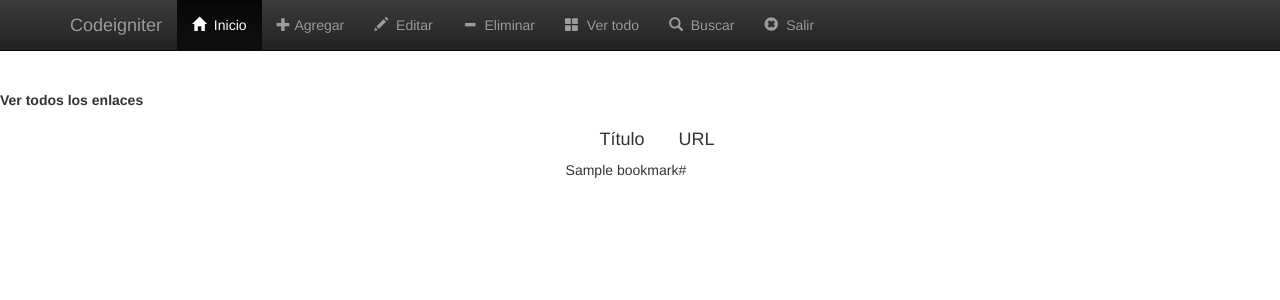
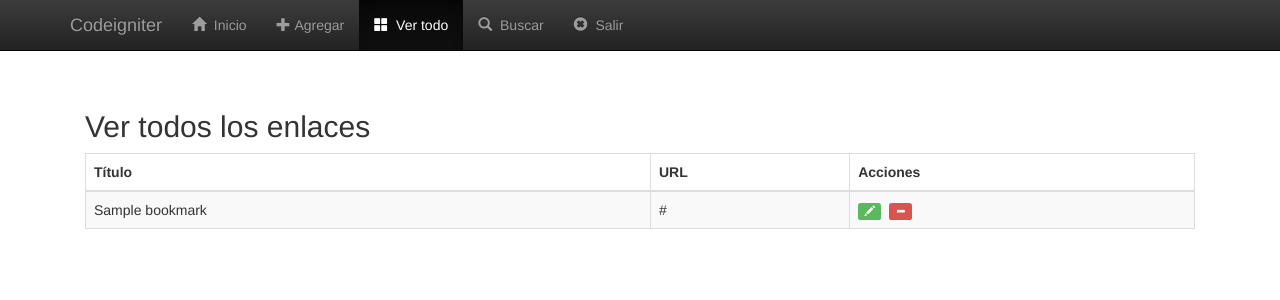
Before and after one commit to adamsistron/codeigniter, a CodeIgniter app: page /codeigniter/index.php/main/ver in a window 1280 px wide. Shown: the top 300 px of the page. Run offline with CodeIgniter, Linux system fonts and the light colour scheme; tables that the repository leaves empty hold one stand-in row (values such as "Sample post"); some libraries are stand-ins or nearby versions.

Commit message:
Ver todo y menu

```diff
--- a/application/models/bookmarksModel.php
+++ b/application/models/bookmarksModel.php
@@ -10,7 +10,7 @@ class bookmarksModel extends CI_Model {
   	$this->db->insert('bookmarks', $data);
   }
 
-  function verTodo(){
+  function verTodo($limite = 0){
   	$query = $this->db->get('bookmarks');
   	if ($query->num_rows() > 0){
   		return $query;
@@ -29,4 +29,13 @@ class bookmarksModel extends CI_Model {
     }
   }
 
+  function eliminarId($id){
+    $this->db->where('id', $id);
+    $this->db->delete('bookmarks');
+  }
+
+
+
+
+
 }
--- a/application/views/headers/menu.php
+++ b/application/views/headers/menu.php
@@ -10,37 +10,26 @@
       <a class="navbar-brand" href="#">Codeigniter</a>
     </div>
     <div id="navbar" class="collapse navbar-collapse">
+    <?php $activa = $this->uri->segment(2); ?>
       <ul class="nav navbar-nav">
-        <li class="active">
+        <li <?php if ($activa == ''){ echo "class='active'"; } ?>>
         	<a href="<?=base_url()?>">
         		<span class="glyphicon glyphicon-home"></span>&nbsp;
         		Inicio
         	</a>
         </li>
-        <li>
+        <li <?php if ($activa == 'agregar'){ echo "class='active'"; } ?>>
         	<a href="<?=base_url()?>index.php/main/agregar">
         		<span class="glyphicon glyphicon-plus"></span>&nbsp;Agregar
         	</a>
         </li>
-        <li>
-          <a href="<?=base_url()?>index.php/main/editar">
-          	<span class="glyphicon glyphicon-pencil"></span>&nbsp;
-          	Editar
-          </a>
-        </li>
-        <li>
-					<a href="<?=base_url()?>index.php/main/eliminar">
-						<span class="glyphicon glyphicon-minus"></span>&nbsp;
-						Eliminar
-					</a>
-				</li>
-				<li>
+				<li <?php if ($activa == 'ver'){ echo "class='active'"; } ?>>
 					<a href="<?=base_url()?>index.php/main/ver">
 						<span class="glyphicon glyphicon-th-large"></span>&nbsp;
 						Ver todo
 					</a>
 				</li>
-				<li>
+				<li <?php if ($activa == 'buscar'){ echo "class='active'"; } ?>>
 					<a href="<?=base_url()?>index.php/main/buscar">
 						<span class="glyphicon glyphicon-search"></span>&nbsp;
 						Buscar
--- a/application/views/ver.php
+++ b/application/views/ver.php
@@ -1,24 +1,43 @@
-		<?=$this->load->view('headers/menu');?><br /><br />
+	<?=$this->load->view('headers/menu');?>
 
-		<p><b>Ver todos los enlaces</b></p>
+	<div class="clearfix">&nbsp;</div>
+	<div class="clearfix">&nbsp;</div>
 
-		<table align="center">
+	<div class="container">
+		<div class="col-md-8">
+			<h2>Ver todos los enlaces</h2>
+		</div>
+	</div>
+
+	<div class="container">
+		<div class="col-md-12">
+			<table class="table table-striped table-bordered">
+				<thead>
 					<tr>
-				<td align="center"><h4>Título</h4></td>
-				<td align="center"><h4>URL</h4></td>
+						<th>Título</th>
+						<th>URL</th>
+						<th>Acciones</th>
 					</tr>
+				</thead>
+				<tbody>
 				<?php
 					if ($enlaces != FALSE){
 						foreach ($enlaces->result() as $row){
 							echo "<tr>";
 								echo "<td>".$row->titulo."</td>";
 								echo "<td>".$row->url."</td>";
+								echo "<td>";
+									echo "<a href='' class='label label-success'><span class='glyphicon glyphicon-pencil'></a></span>";
+									echo "&nbsp;&nbsp;";
+									echo "<a href='".base_url()."index.php/bookmarks/eliminar/".$row->id."' class='label label-danger'>";
+										echo "<span class='glyphicon glyphicon-minus'></a></span>";
 								echo "</tr>";
 						}
-				}else{
-					echo "No hay enlaces";
 					}
 				?>
+				</tbody>
 			</table>
+		</div>
+	</div>
 
 </div>
```
Also changed, not shown: application/controllers/bookmarks.php (+10 -0 lines), application/controllers/main.php (line endings or trailing spaces), css/style.css (line endings or trailing spaces). Lines whose indentation alone changed are shown as unchanged.
